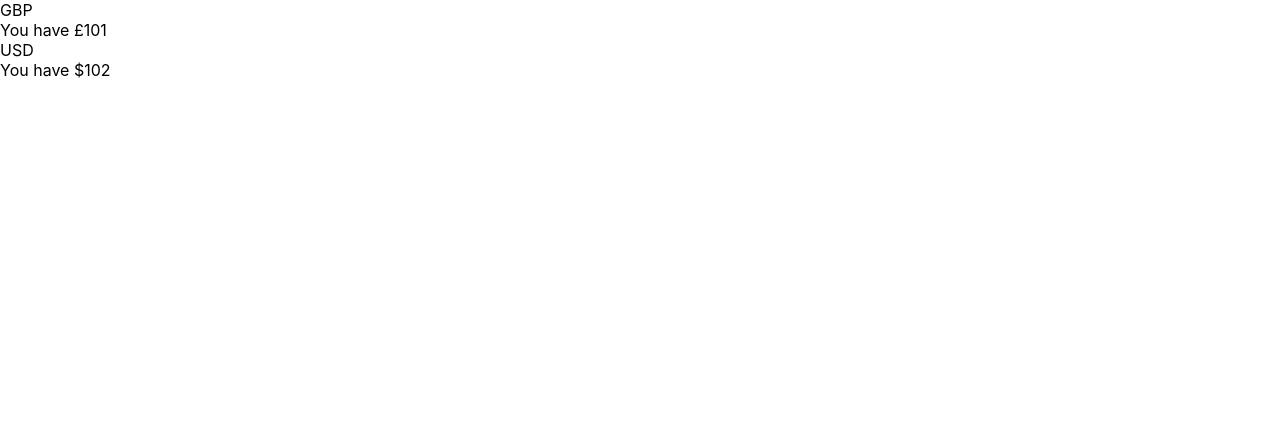
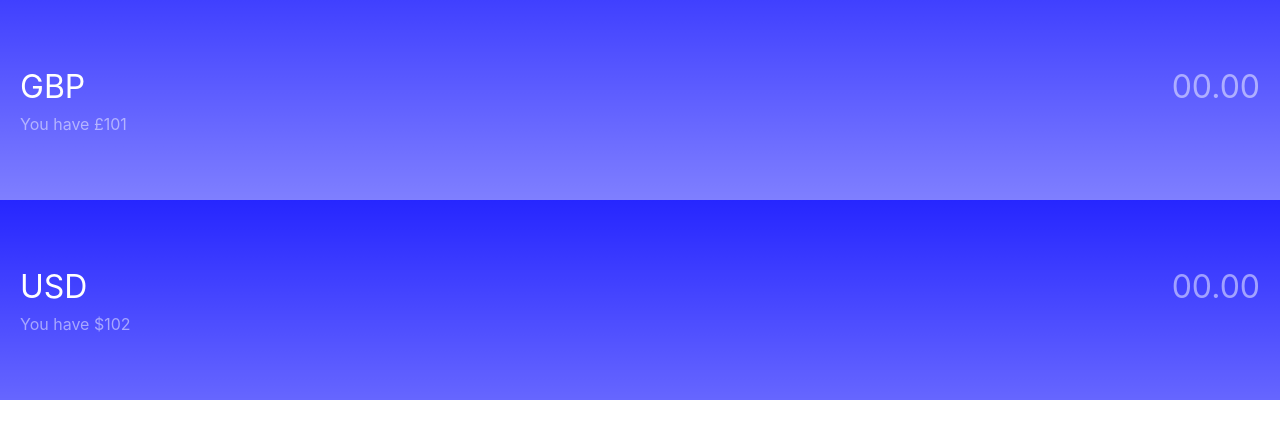
Before and after one commit to mrSerega/revolut-test, a React (Create React App) app: page / in a window 1280 px wide. Shown: the top 438 px of the page. Built offline with nearby package versions, Linux system fonts and the light colour scheme.

Commit message:
added style

```diff
--- /dev/null
+++ b/src/components/CurrencyInput/CurrencyInput.css
@@ -0,0 +1,20 @@
+.currency-input__top {
+    display: flex;
+    justify-content: space-between;
+}
+
+.currency-input__bottom {
+
+}
+
+.currency-input__currency {
+    color: #ffffff;
+    font-size: 32px;
+    margin-right: 16px;
+}
+
+.currency-input__balance {
+    margin-top: 8px;
+    color: rgba(255,255,255,0.5);
+    font-size: 16px;
+}
--- a/src/components/CurrencyInput/CurrencyInput.tsx
+++ b/src/components/CurrencyInput/CurrencyInput.tsx
@@ -2,27 +2,54 @@ import React from 'react';
 import { Currency, CurrencyNameMapper, CurrencySymbolMapper } from '../../typings/currency';
 import { TextInput } from '../TextInput/TextInput';
 
+import './CurrencyInput.css'
+
 export interface CurrencyInputProps {
     currency: Currency,
-    balance: number
+    balance: number,
+    tabIndex?: number
+    autoFocus?: boolean
 }
 
-export class CurrencyInput extends React.Component<CurrencyInputProps> {
+export interface CurrencyInputState {
+    value: string
+}
+
+export class CurrencyInput extends React.Component<
+    CurrencyInputProps,
+    CurrencyInputState
+> {
     readonly blockName = 'currency-input'
+
+    state: CurrencyInputState = {
+        value: ''
+    }
 
     render() {
 
         const {
             currency,
-            balance
+            balance,
+            tabIndex,
+            autoFocus = false
         } = this.props
+
+        const {
+            value
+        } = this.state
 
         return <div className={this.blockName}>
             <div className={this.blockName + '__top'}>
                 <div className={this.blockName + '__currency'}>
                     {CurrencyNameMapper[currency]}
                 </div>
-                <TextInput/>
+                <TextInput
+                    value={value}
+                    onChange={this.handleChangeValue}
+                    tabIndex={tabIndex}
+                    autoFocus={autoFocus}
+                    placeholder="00.00"
+                />
             </div>
             <div className={this.blockName + '__bottom'}>
                 <div className={this.blockName + '__balance'}>
@@ -33,4 +60,9 @@ export class CurrencyInput extends React.Component<CurrencyInputProps> {
             </div>
         </div>
     }
+
+    private handleChangeValue = (value: string) => {
+        console.log('setSate', value)
+        this.setState({value})
+    }
 }
--- /dev/null
+++ b/src/components/ExchangeScreen/ExchangeScreen.css
@@ -0,0 +1,16 @@
+.exchange-screen__from,
+.exchange-screen__to {
+    display: flex;
+    flex-direction: column;
+    justify-content: space-around;
+    height: 160px;
+    padding: 20px
+}
+
+.exchange-screen__from {
+    background: linear-gradient(180deg, rgba(0,0,255,0.75) 0%,  rgba(0,0,255,0.50) 100%);
+}
+
+.exchange-screen__to {
+    background: linear-gradient(180deg, rgba(0,0,255,0.85) 0%,  rgba(0,0,255,0.60) 100%);
+}
--- a/src/components/ExchangeScreen/ExchangeScreen.tsx
+++ b/src/components/ExchangeScreen/ExchangeScreen.tsx
@@ -1,6 +1,8 @@
 import React from 'react';
 import { Currency } from '../../typings/currency';
 import { CurrencyInput } from '../CurrencyInput/CurrencyInput';
+
+import './ExchangeScreen.css'
 
 export interface ExchangeScreenStateProps {
     fromBalance: number;
@@ -39,12 +41,15 @@ export class ExchangeScreen extends React.Component<ExchangeScreenProps> {
                 <CurrencyInput
                     currency={fromCurrency}
                     balance={fromBalance}
+                    tabIndex={1}
+                    autoFocus
                 />
             </div>
             <div className={this.blockName + '__to'}>
                 <CurrencyInput
                     currency={toCurrency}
                     balance={toBalance}
+                    tabIndex={2}
                 />
             </div>
         </div>
--- /dev/null
+++ b/src/components/TextInput/TextInput.css
@@ -0,0 +1,27 @@
+.text-input {
+    position: relative;
+}
+
+.text-input__input {
+    z-index: 1;
+    position: relative;
+    background-color: transparent;
+    outline: none;
+    border: none;
+    color: #ffffff;
+    font-size: 32px;
+    width: 100%;
+    text-align: right;
+}
+
+.text-input__placeholder {
+    z-index: 0;
+    position: absolute;
+    height: 100%;
+    width: 100%;
+    top: 0;
+    left: 0;
+    text-align: right;
+    font-size: 32px;
+    color: rgba(255,255,255,0.5)
+}
--- a/src/components/TextInput/TextInput.tsx
+++ b/src/components/TextInput/TextInput.tsx
@@ -1,12 +1,52 @@
-import React from 'react'
+import React, { ChangeEvent } from 'react'
 
-export interface TextInputProps {}
+import './TextInput.css'
+
+export interface TextInputProps {
+    value: string
+    onChange: (value: string) => void;
+    tabIndex?: number
+    autoFocus?: boolean;
+    placeholder?: string
+}
 
 export class TextInput extends React.Component<TextInputProps> {
     readonly blockName = 'text-input'
 
     render() {
+
+        const {
+            value,
+            tabIndex,
+            autoFocus = false,
+            placeholder
+        } = this.props
+
         return <div className={this.blockName}>
+            <input
+                autoFocus={autoFocus}
+                tabIndex={tabIndex}
+                type="text"
+                className={this.blockName + '__input'}
+                value={value || ''}
+                onChange={this.handleChange}
+            />
+            <div className={this.blockName + '__placeholder'}>
+                {!value ? placeholder : ""}
+            </div>
         </div>
     }
+
+    private handleChange = (evt: ChangeEvent<HTMLInputElement>) => {
+        const {
+            onChange
+        } = this.props
+
+        const val = evt.target.value
+        const floatRegExp = /^(\d*)\.?(\d{1,2})?$/
+
+        if (floatRegExp.test(val)) {
+            onChange(val)
+        }
+    }
 }
```
